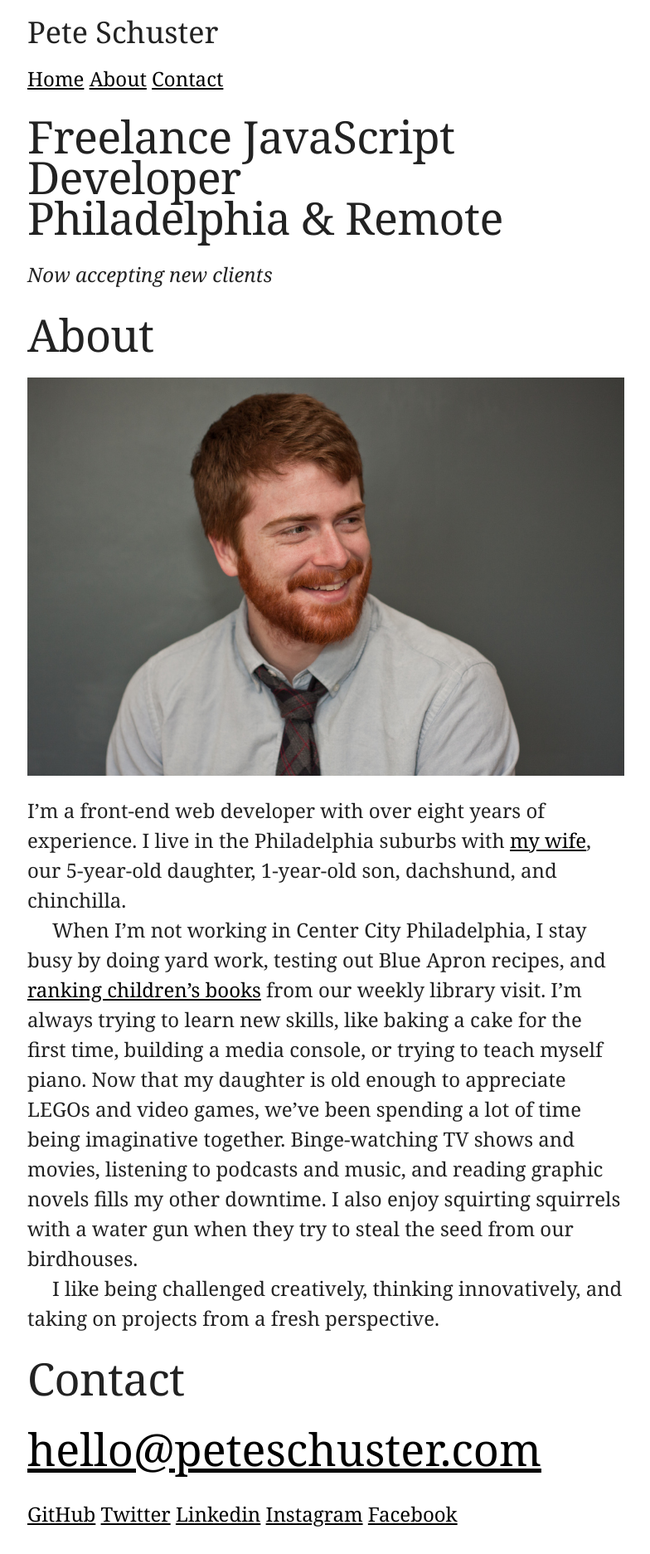
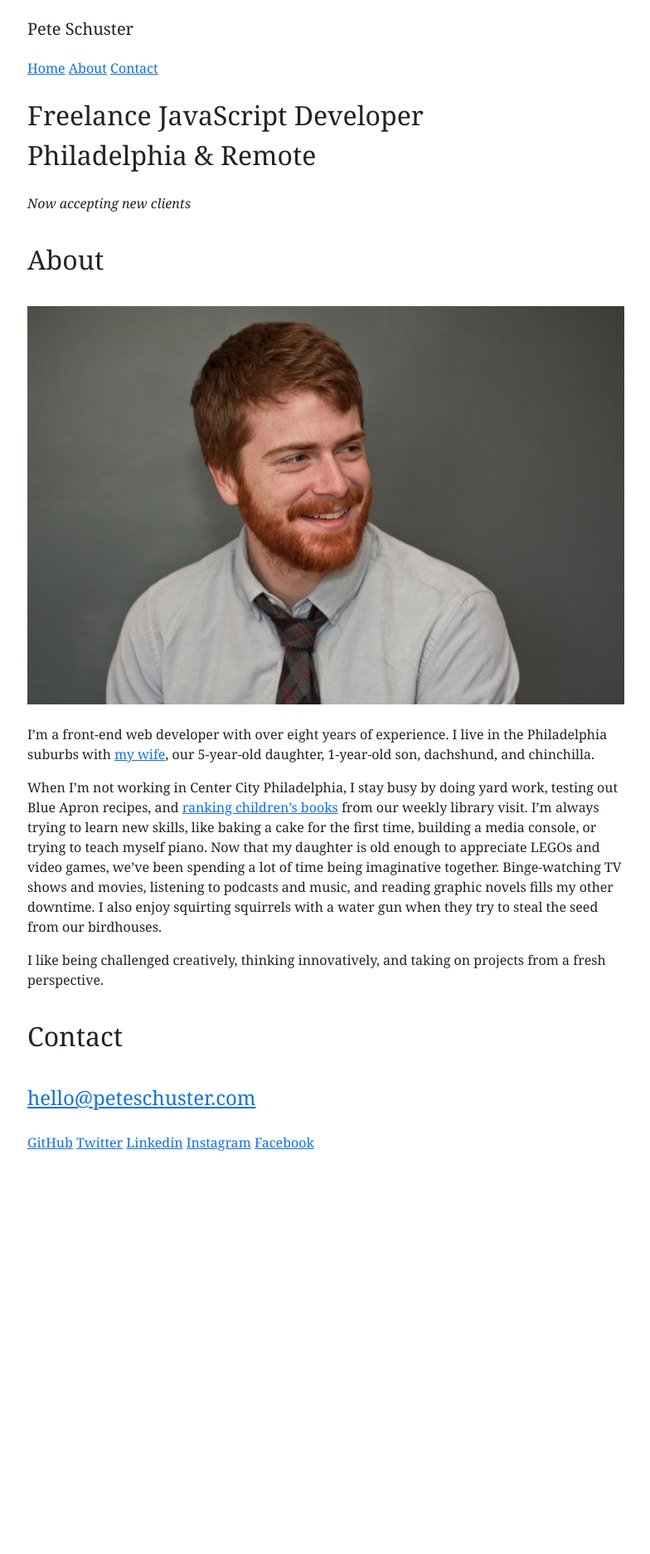
Before and after one commit to PeteSchuster/peteschuster.com, a Jekyll site: the page built from index.html, in a window 1280 px wide. Shown: the whole page at 83% size, without its empty margins (247-1031 px from the left). Built offline with Jekyll 4.4.1, drawn with Linux system fonts in a browser that asks for light colours; after the commit the page ends 1405 px from its top, so only the background shows below that.

Commit message:
clear old styles

```diff
--- a/_sass/base/_defaults.scss
+++ b/_sass/base/_defaults.scss
@@ -5,7 +5,6 @@
 }
 
 html {
-  @include fluid-type($min_width, $max_width, $min_font, $max_font);
   overflow-y: scroll;
   box-sizing: border-box;
   font-family: Georgia, serif;
--- a/_sass/base/_links.scss
+++ b/_sass/base/_links.scss
@@ -1,3 +1,12 @@
 a {
-  color: #000;
+  color: #0d6efd;
+  text-decoration: underline;
 }
+a:hover {
+  color: #0a58ca;
+}
+
+a:not([href]):not([class]), a:not([href]):not([class]):hover {
+  color: inherit;
+  text-decoration: none;
+}
--- a/_sass/base/_typography.scss
+++ b/_sass/base/_typography.scss
@@ -1,57 +1,18 @@
 h1,
 .heading1 {
-  font-size: $mod_1 * $mod_1 * $mod_1 * $mod_1 * 1rem;
-  @include fluid-type($min_width, $max_width, $mod_1*$mod_1*$mod_1 *$min_font, $mod_2*$mod_2*$mod_2 *$min_font);
-  margin: .5em 0;
-  letter-spacing: -.0125em;
-  font-weight: 400;
-  line-height: .9em;
+  font-size: 2em;
 }
 
 h2,
 .heading2 {
-  font-size: $mod_1*$mod_1*$mod_1 *1rem;
-  @include fluid-type($min_width, $max_width, $mod_1*$mod_1*$mod_1 *$min_font, $mod_2*$mod_2*$mod_2 *$min_font);
-  line-height: 1.25em;
-  font-weight: 400;
-  margin: .5em 0;
+  font-size: 1.5em;
 }
 
 h3,
 .heading3 {
-  font-size: $mod_1*$mod_1 *1rem;
-  @include fluid-type($min_width, $max_width, $mod_1*$mod_1 *$min_font, $mod_2*$mod_2 *$min_font);
-  line-height: 1.15em;
-  margin: .5em 0;
+  font-size: 1.25em;
 }
 
-p {
-  margin-bottom: 1.25em;
+h1, h2, h3 {
+  font-weight: 400;
 }
-
-p + p {
-  margin-top: -1.25em;
-  text-indent: 1.25em;
-}
-
-p,
-ul,
-ol {
-  margin: 0 0 1.25em;
-  padding: 0;
-}
-
-ul,
-ol {
-  margin-left: 1.5em;
-}
-
-li ul,
-li ol {
-  margin-bottom: 0;
-}
-
-li {
-  margin: 0;
-  padding: 0;
-}
--- a/_sass/main.scss
+++ b/_sass/main.scss
@@ -1,34 +1,3 @@
-@function strip-unit($value) {
-  @return $value / ($value * 0 + 1);
-}
-
-@mixin fluid-type($min-vw, $max-vw, $min-font-size, $max-font-size) {
-  $u1: unit($min-vw);
-  $u2: unit($max-vw);
-  $u3: unit($min-font-size);
-  $u4: unit($max-font-size);
-
-  @if $u1 == $u2 and $u1 == $u3 and $u1 == $u4 {
-    & {
-      font-size: $min-font-size;
-      @media screen and (min-width: $min-vw) {
-        font-size: calc(#{$min-font-size} + #{strip-unit($max-font-size - $min-font-size)} * ((100vw - #{$min-vw}) / #{strip-unit($max-vw - $min-vw)}));
-      }
-      @media screen and (min-width: $max-vw) {
-        font-size: $max-font-size;
-      }
-    }
-  }
-}
-
-$min_width: 320px;
-$max_width: 1200px;
-$min_font: 16px;
-$max_font: 24px;
-
-$mod_1: 1.2; // mobile
-$mod_2: 1.5; // desktop
-
 @import 'vendor';
 @import 'base';
 @import 'layout';
```
